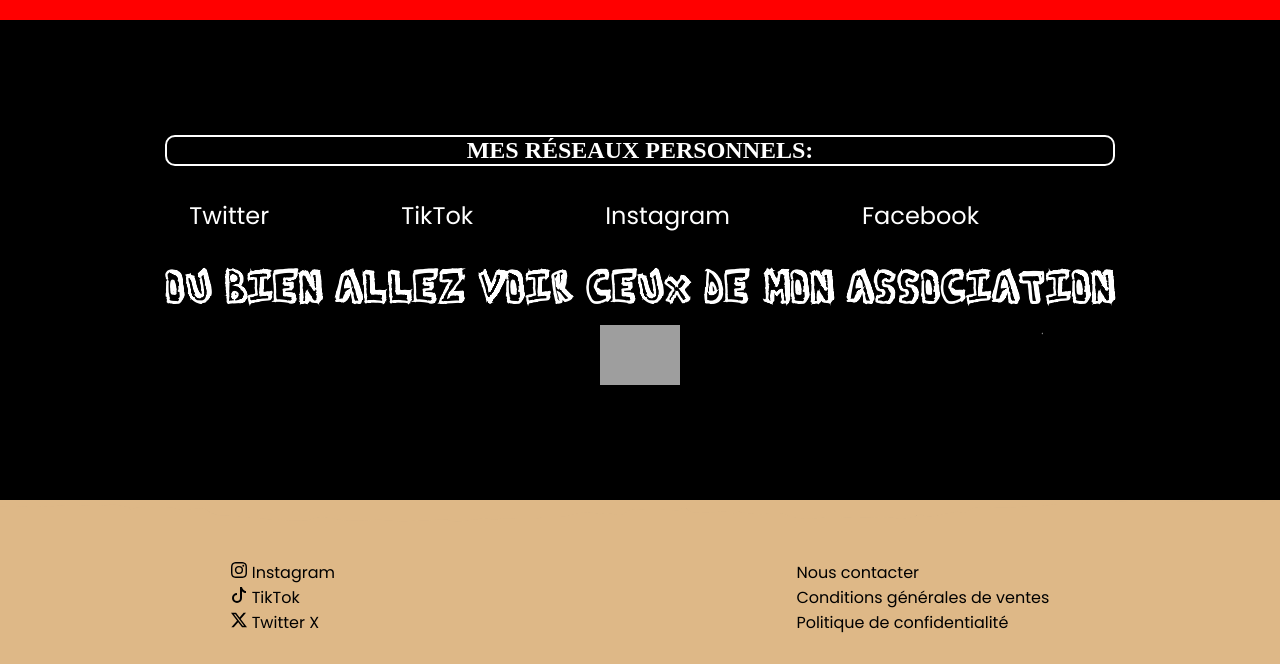
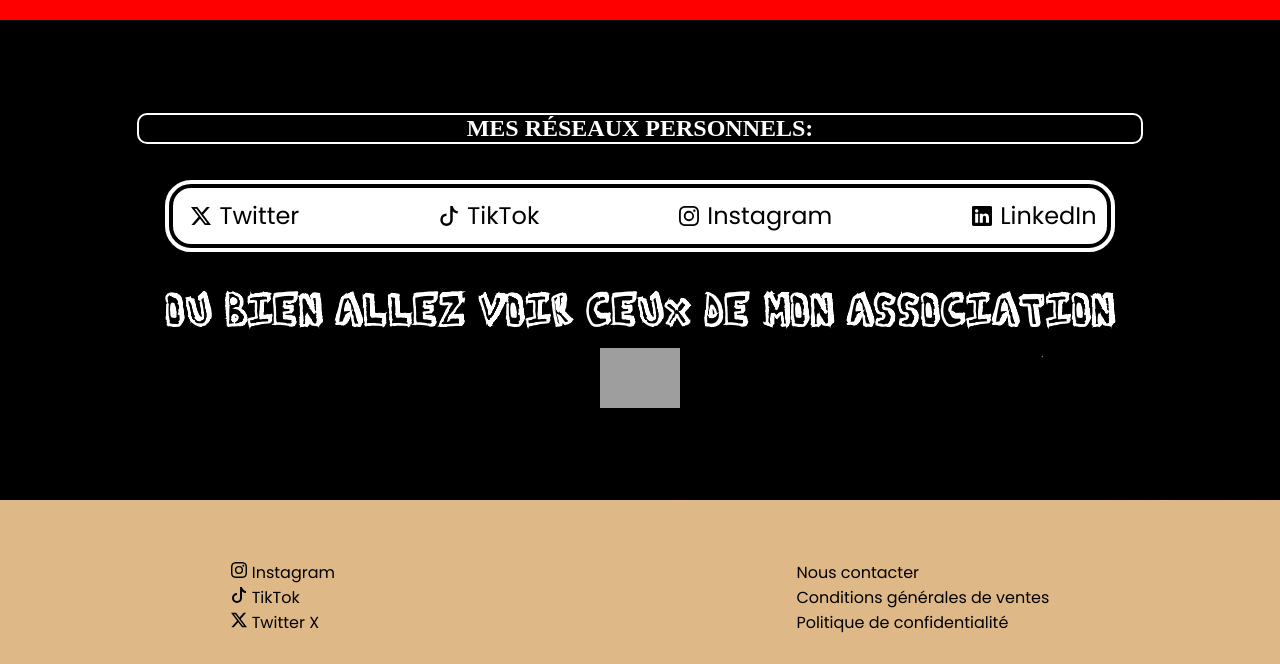
Before and after one commit to zephyst/SAE_Site_Web, a PHP site: page /ficheAlexandre in a window 1280 px wide. Shown: the part 3292-3956 px from the top of the page. Run offline with PHP 8.4, Linux system fonts and the light colour scheme; some web fonts are replaced; grey boxes are pictures that could not be loaded.

Commit message:
images de réseaux

```diff
--- a/app/view/ficheAlexandreView.php
+++ b/app/view/ficheAlexandreView.php
@@ -39,13 +39,13 @@
         <div>
             <h4>Mes réseaux personnels:</h4>
             <ul>
-                <li><a href="">Twitter</a></li>
-                <li><a href="">TikTok</a></li>
-                <li><a href="">Instagram</a></li>
-                <li><a href="">Facebook</a></li>
+                <li><img src="public/pictogramme/twitter-x.svg"><a href="">Twitter</a></li>
+                <li><img src="public/pictogramme/tiktok.svg"><a href="">TikTok</a></li>
+                <li><img src="public/pictogramme/instagram.svg"><a href="">Instagram</a></li>
+                <li><img src="public/pictogramme/linkedin.svg"><a href="">LinkedIn</a></li>
             </ul>
             <h1>Ou bien allez voir ceux de mon association</h1>
-            <img src="https://png.pngtree.com/png-vector/20220924/ourlarge/pngtree-arrow-up-flat-white-color-icon-arrow-north-upper-vector-png-image_19938710.jpg" alt="flèche vers le bas" width="80">
+            <img id="arrow" src="https://png.pngtree.com/png-vector/20220924/ourlarge/pngtree-arrow-up-flat-white-color-icon-arrow-north-upper-vector-png-image_19938710.jpg" alt="flèche vers le bas" width="80">
         </div>
     </div>
 </footer>
--- a/public/css/alexandre.css
+++ b/public/css/alexandre.css
@@ -182,10 +182,16 @@ main {
     border-radius: 10px;
 }
 
-#contact h4, #contact ul li a{
+#contact h4{
     color:white;
     font-size:1.5em;
     text-align: center;
+}
+
+#contact ul li a{
+    color:black;
+    text-align: center;
+    font-size:1.5em;
 }
 
 #contact div{
@@ -197,9 +203,15 @@ main {
 #contact ul{
     display: inline-flex;
     gap:132px;
+    background-color: white;
+    padding:10px;
+    border-radius: 30px;
+    border:12px double black;
 }
 
-#contact a:hover{
+
+
+#contact li a:first-of-type:hover{
     text-decoration: underline;
     color:red;
     transition: all 1s ease-in-out;
@@ -221,8 +233,18 @@ footer ul{
     font-size:3em;
 }
 
-#contact img{
+#arrow{
     display: block;
     margin: auto;
     transform: rotate(180deg);
 }
+
+#contact img:not(#arrow){
+    width:20px;
+    margin:8px;
+}
+
+#contact li{
+    display:flex;
+    flex-direction: row;
+}
```
